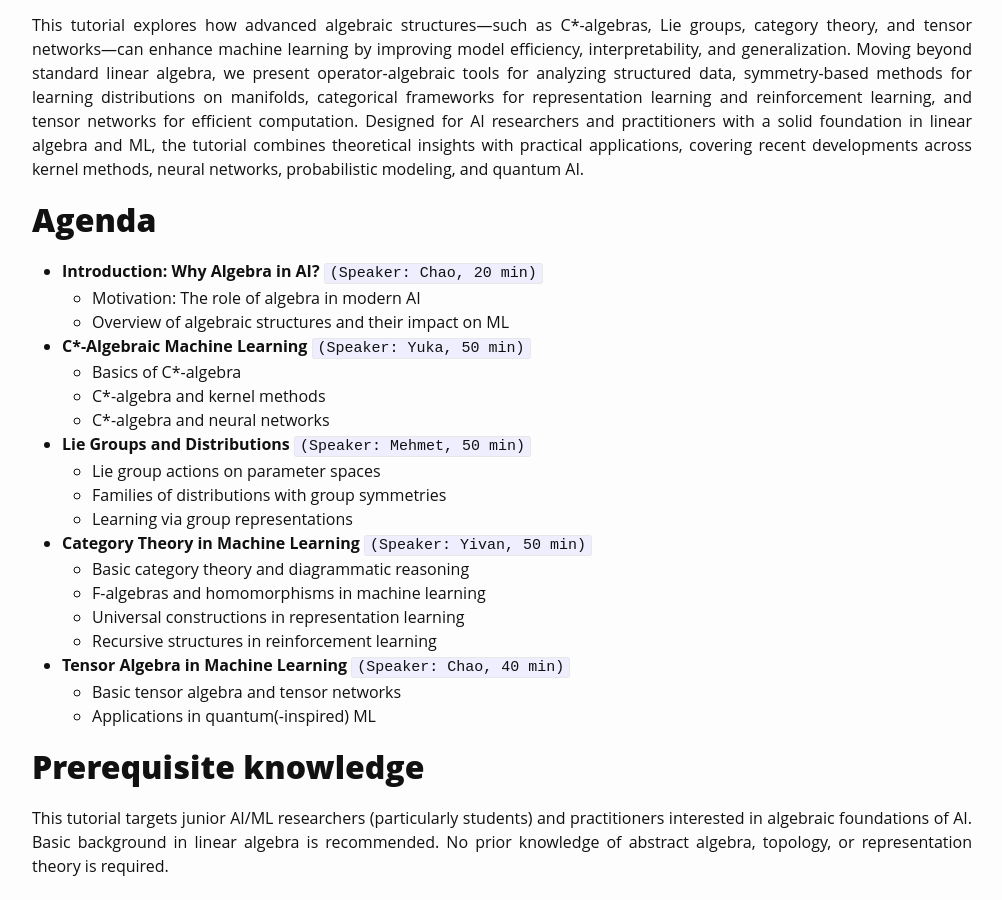
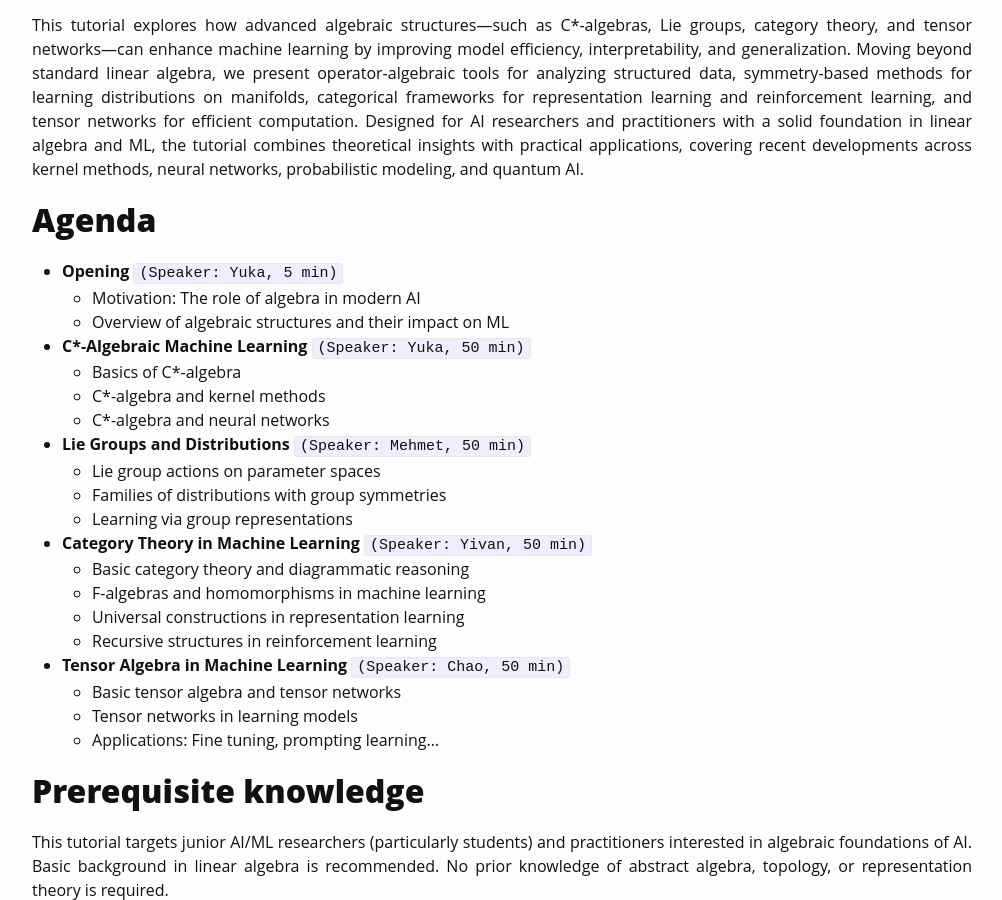
Before and after one commit to Algebra4AI/Algebra4AI.github.io, a Jekyll site: the page built from index.md, in a window 1280 px wide and 900 px high, scrolled down 862 px. Shown: the whole window, without its empty margins (138-1140 px from the left). Built offline with Jekyll 4.4.1, drawn with Linux system fonts in a browser that asks for light colours; some web fonts are replaced.

Commit message:
Update index.md

```diff
--- a/index.md
+++ b/index.md
@@ -16,7 +16,7 @@ This tutorial explores how advanced algebraic structures—such as C*-algebras,
 
 # Agenda
 
-- **Introduction: Why Algebra in AI?** `(Speaker: Chao, 20 min)`
+- **Opening** `(Speaker: Yuka, 5 min)`
   - Motivation: The role of algebra in modern AI
   - Overview of algebraic structures and their impact on ML
 
@@ -36,9 +36,10 @@ This tutorial explores how advanced algebraic structures—such as C*-algebras,
   - Universal constructions in representation learning
   - Recursive structures in reinforcement learning
 
-- **Tensor Algebra in Machine Learning** `(Speaker: Chao, 40 min)`
+- **Tensor Algebra in Machine Learning** `(Speaker: Chao, 50 min)`
   - Basic tensor algebra and tensor networks
-  - Applications in quantum(-inspired) ML
+  - Tensor networks in learning models
+  - Applications: Fine tuning, prompting learning…
 
 # Prerequisite knowledge
 
```
